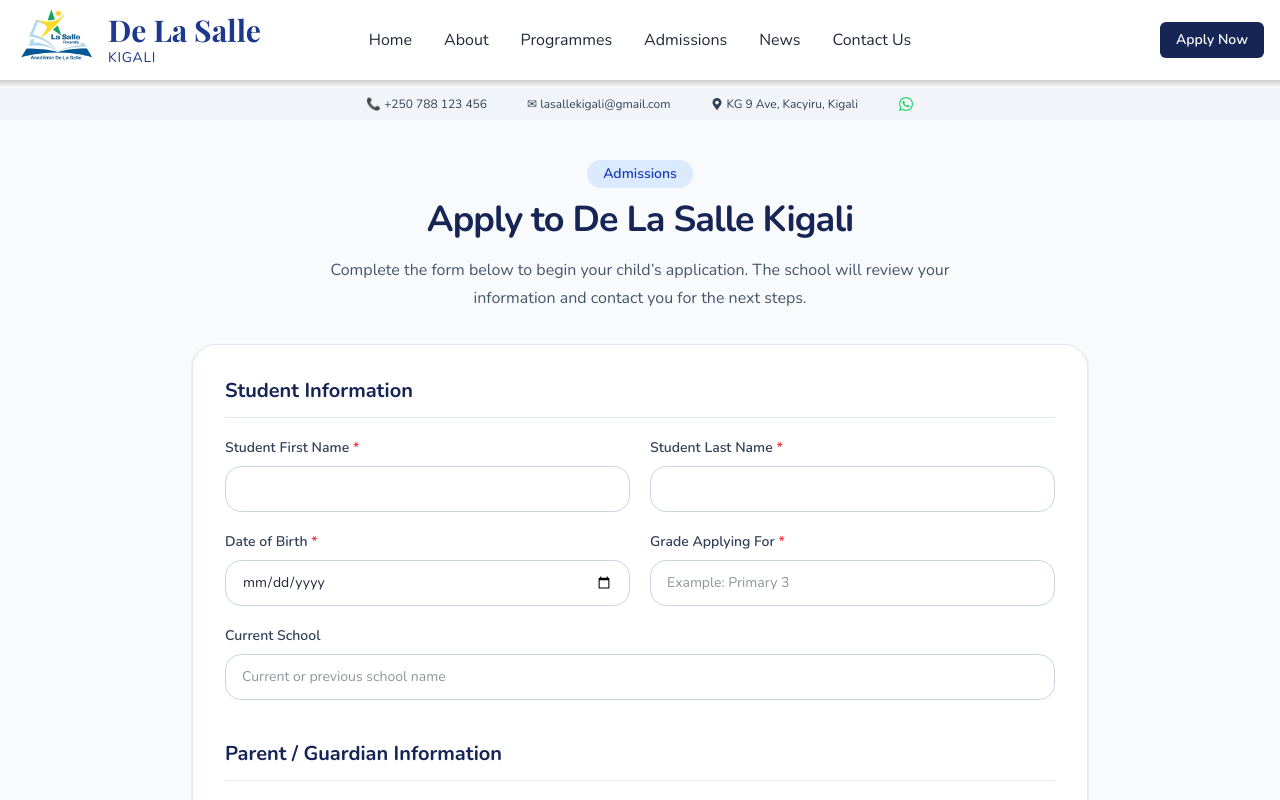
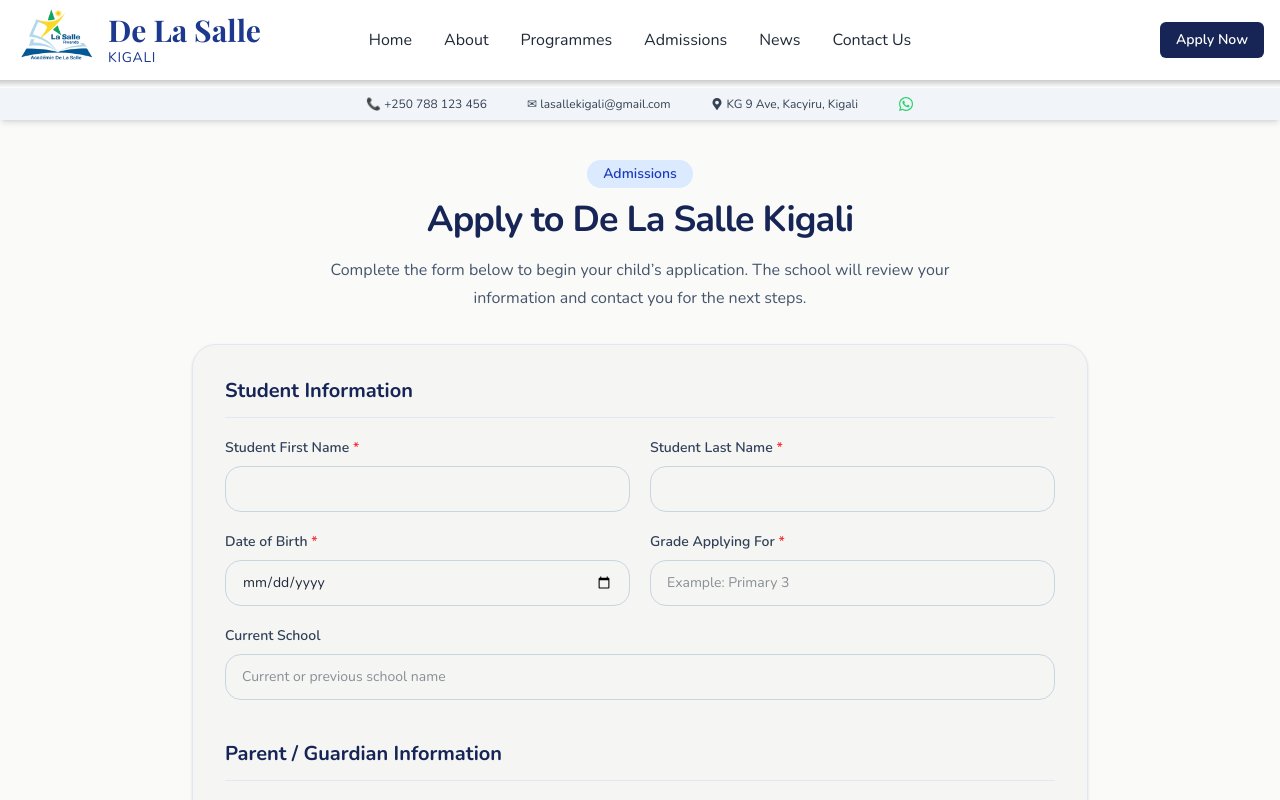
Before and after one commit to ingenerem/de-la-salle-kigali, a Next.js app: page /apply in a window 1280 px wide. Shown: the top 800 px of the page. Built offline with nearby package versions, Linux system fonts and the light colour scheme.

Commit message:
Fix Admissions Page color

```diff
--- a/src/components/apply/ApplyPage.tsx
+++ b/src/components/apply/ApplyPage.tsx
@@ -147,7 +147,7 @@ export default function ApplyPage() {
   }
 
   return (
-    <main className="min-h-screen bg-slate-50 px-4 py-10 sm:px-6 lg:px-8">
+    <main className="min-h-screen bg-slate-100 px-4 py-10 sm:px-6 lg:px-8 bg-stone-50">
 
       <section className="mx-auto max-w-4xl">
         {/* Page heading */}
@@ -168,7 +168,7 @@ export default function ApplyPage() {
         {/* onSubmit connects the form to handleSubmit */}
         <form
           onSubmit={handleSubmit}
-          className="rounded-3xl border border-slate-200 bg-white p-5 shadow-sm sm:p-8"
+          className="rounded-3xl border border-slate-200 bg-stone-100 p-5 shadow-sm sm:p-8"
         >
           {/* Student section */}
           <div className="mb-10">
--- a/src/components/layouts/Header.tsx
+++ b/src/components/layouts/Header.tsx
@@ -10,7 +10,7 @@ import { useState } from "react";
 export default function Header() {
   const [isMenuOpen, setIsMenuOpen] = useState(false);
   return (
-    <header className="sticky top-0 z-50 bg-white ">
+    <header className="sticky top-0 z-50 bg-white shadow-md ">
       {/* Main Header */}
       <div className="relative">
         <div className="px-3 sm:px-4">
```
